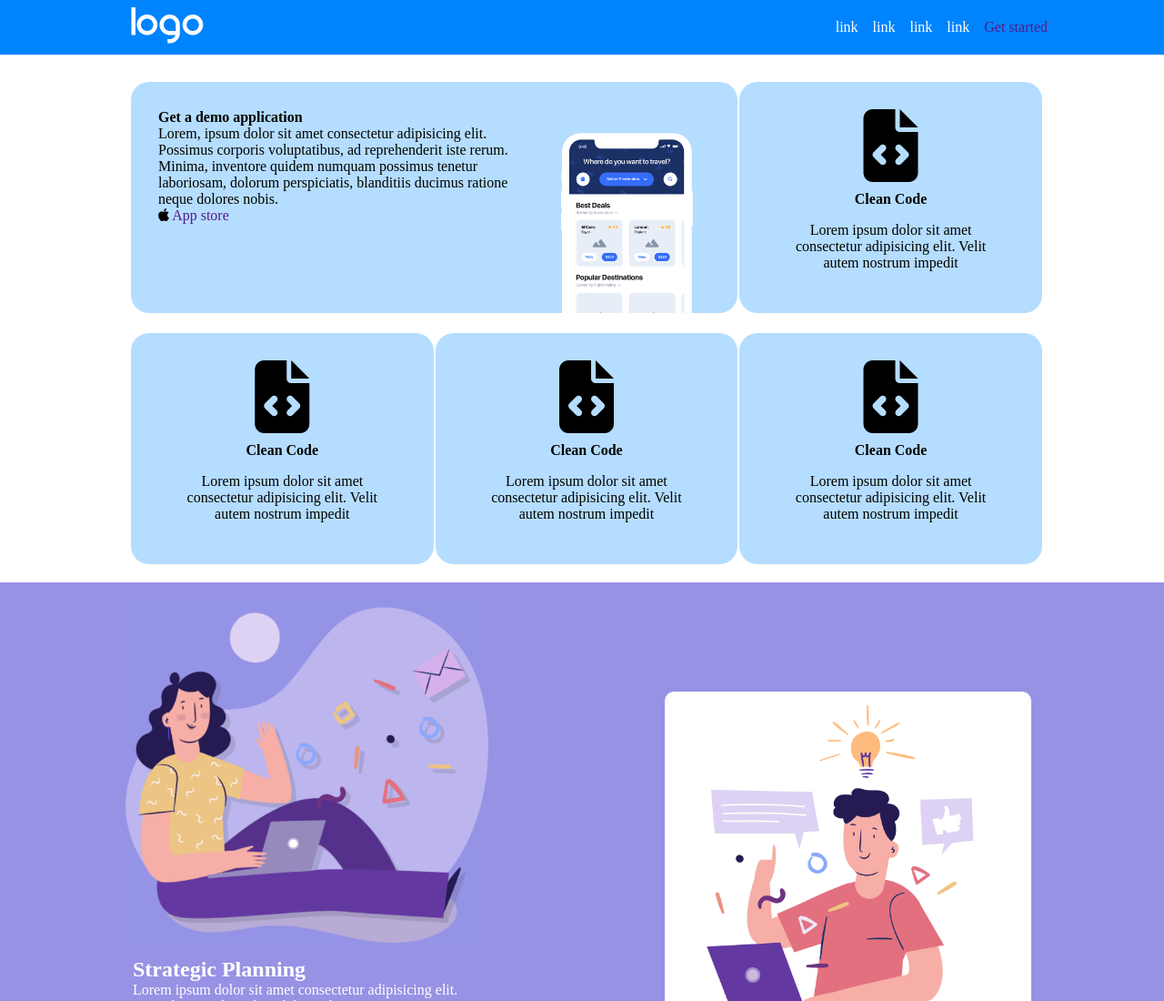
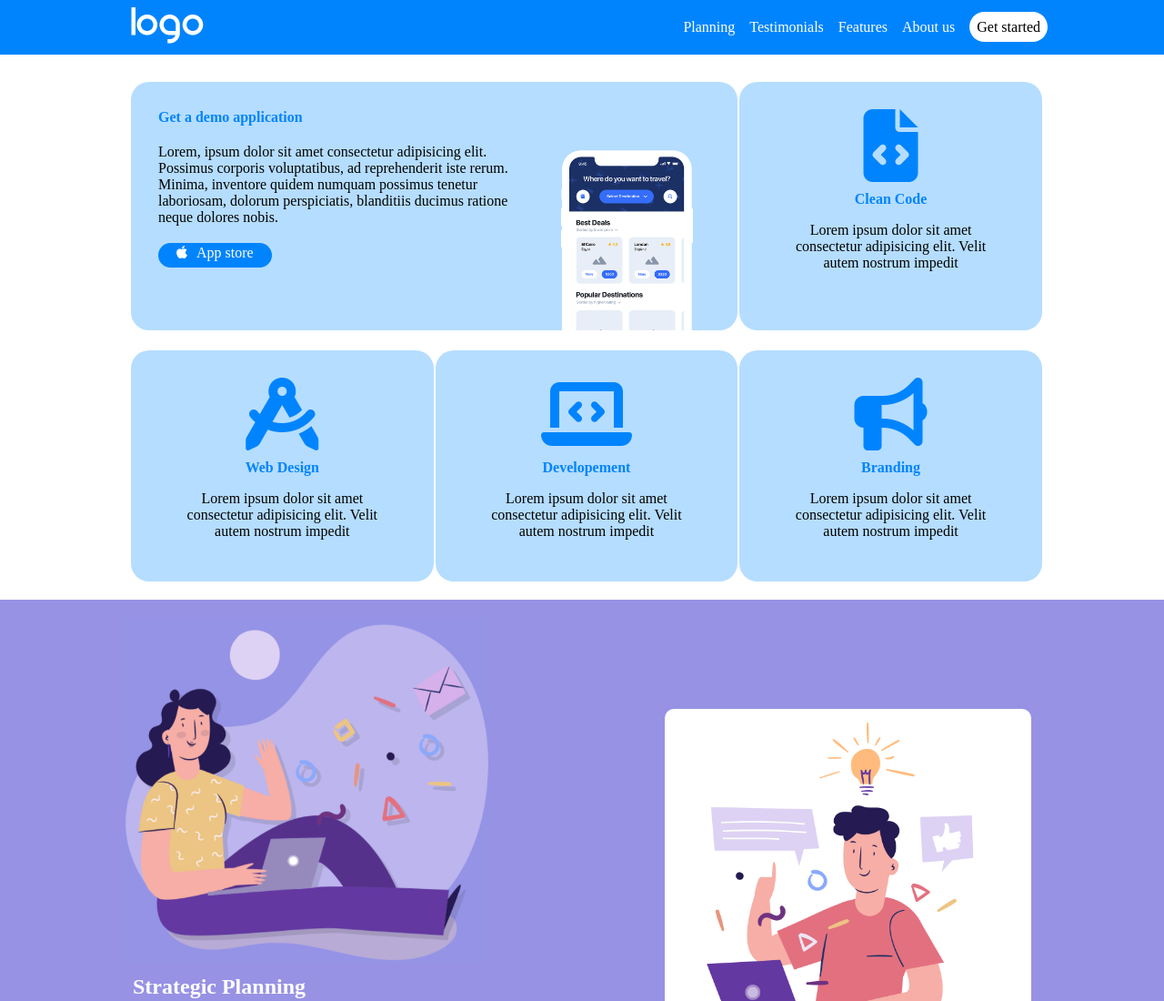
Before and after one commit to GessicaCalcagno/htmlcss-responsive-layout, a plain HTML site: page index.html in a window 1280 px wide. Shown: the top 1100 px of the page at 91% size. Drawn offline with Linux system fonts and the light colour scheme.

Commit message:
Add: customized header and hero

```diff
--- a/css/style.css
+++ b/css/style.css
@@ -25,11 +25,11 @@ body {
 /************************************************
     UTILITIES
  ************************************************/
- a{
+a {
     text-decoration: none;
 }
 
- .flex {
+.flex {
     display: flex;
 }
 
@@ -38,7 +38,7 @@ body {
     align-items: center;
 }
 
-.text-align-center{
+.text-align-center {
     text-align: center;
 }
 
@@ -46,19 +46,39 @@ body {
     justify-content: space-between;
 }
 
-.white{
+.white {
     color: white;
 }
-.mrg-top-70{
+
+.mrg-top-70 {
     margin-top: 70px;
 }
 
-.mrg-top-20{
+.mrg-top-20 {
     margin-top: 20px;
 }
 
-.pdg-20{
+.pdg-20 {
     padding: 20px;
+}
+
+.color-blue-text {
+    color: #0084FD;
+}
+
+.bold {
+    font-weight: bolder;
+}
+
+.pdg-bottom-20 {
+    padding-bottom: 20px;
+}
+
+.pdg-right-10 {
+    padding-right: 10px;
+}
+.pdg-top-20{
+    padding-top: 20px;
 }
 
 /* ------------HEADER ----------*/
@@ -89,82 +109,110 @@ body {
     border: 0;
     background-color: transparent;
 }
+
+.btn-header {
+    background-color: white;
+    color: black;
+    padding: 0.5rem;
+    border-radius: 25px;
+    font-weight: 500;
+}
+
 /* ------------ AND HEADER ----------*/
 
 /****************************************************************/
 
 /* -------------- HERO ---------------------*/
-.hero-section{
+.hero-section {
     padding-bottom: 20px;
 }
+
 .card,
 .big-card,
-.card-right{
+.card-right {
     width: 100%;
     margin-top: 20px;
     border-radius: 20px;
     background-color: #B5DDFF;
-      /* degub */
+    /* degub */
     /* min-height: 100px; */
 }
-.big-card{
+
+.big-card {
     padding: 20px 20px 0 20px;
 }
+
 .phone-img {
-display: block;
+    display: block;
 }
 
-.hero-phone-img{
+.hero-phone-img {
     width: 50%;
     margin-left: 25%;
 }
 
+.btn-apple {
+    background-color: #0084FD;
+    padding: 2px 20px 8px 20px;
+    border-radius: 20px;
+    vertical-align: middle;
+}
+
+.fa-brands .fa-apple{
+    padding: 20px 10px 2px 0;
+    font-weight: 100;
+}
+
 .card-right,
-.card{
+.card {
     padding: 20px;
 }
 
-.hero-icone> .fa-solid{
+.hero-icone>.fa-solid {
     font-size: 5rem;
     padding-bottom: 10px;
 }
-.text-hero{
+
+.text-hero {
     padding: 1rem;
 }
 
 /**********************************************************************/
 
 /* <!---------- SEZIONE STRATEGIC PLANNING -----------> */
-.strategic{
+.strategic {
     width: 100%;
-    background-color: #9792E4 ;
+    background-color: #9792E4;
     padding: 20px 10px;
 }
 
-.strat-left{
+.strat-left {
     padding: 10px;
 }
-.app-dev-right{
+
+.app-dev-right {
     background-color: white;
     border-radius: 10px;
     margin: 20px 10px 0 10px;
 }
 
-.strat-right{
+.strat-right {
     padding: 10px;
 }
+
 /**********************************************************************/
 
 /* <!---------- SEZIONE TESTIMONIAL -----------> */
-.testimonial{
+.testimonial {
     padding: 40px 0;
 
 }
-.title-center{
+
+.title-center {
     padding-bottom: 20px;
 }
 
-.cardtest{
+.cardtest {
     background-color: #9792E4;
     border-radius: 20px;
     padding: 20px 5px;
@@ -181,12 +229,13 @@ display: block;
 /**********************************************************************/
 
 /* <!-- SEZIONE BENEFIT OF WORKING  --> */
-.benefit-work{
+.benefit-work {
     width: 100%;
-    background-color: #9792E4 ;
+    background-color: #9792E4;
     padding: 0 0 20px 0;
 }
-.beneft-card{
+
+.beneft-card {
     background-color: white;
     border-radius: 10px;
     text-align: left;
--- a/index.html
+++ b/index.html
@@ -31,19 +31,19 @@
             <!-- Desktop logo a sinistra e <a> list con <a> stilizzato come un bottone -->
             <nav class="header-menu center">
                 <ul class="white">
-                    <li><a class="white" href="#">link</a></li>
-                    <li><a class="white" href="#">link</a></li>
-                    <li><a class="white" href="#">link</a></li>
-                    <li><a class="white" href="#">link</a></li>
+                    <li><a class="white" href="#">Planning</a></li>
+                    <li><a class="white" href="#">Testimonials</a></li>
+                    <li><a class="white" href="#">Features</a></li>
+                    <li><a class="white" href="#">About us</a></li>
                     <!-- Backgorund bianco -->
-                    <li><a href="">Get started</a></li>
+                    <li><a class="btn-header" href="#">Get started</a></li>
                 </ul>
             </nav>
 
             <!-- Humburger menù non c'è più in desktop-->
             <div class="hamburger-menu">
                 <button class="hamburger-menu-btn">
-                    <i class="fa-solid fa-bars"></i>
+                    <i class="fa-solid fa-bars white"></i>
                 </button>
             </div>
         </div>
@@ -59,24 +59,25 @@
                 <div class="mrg-top-70 container hero-container hero-wrapper ">
                     <div class="big-card ">
                         <div class="texthero ">
-                            <h4>Get a demo application</h4>
-                            <p>Lorem, ipsum dolor sit amet consectetur adipisicing elit. Possimus corporis voluptatibus,
+                            <h4 class="color-blue-text bold pdg-bottom-20">Get a demo application</h4>
+                            <p class="pdg-bottom-20">Lorem, ipsum dolor sit amet consectetur adipisicing elit. Possimus corporis voluptatibus,
                                 ad reprehenderit iste rerum. Minima, inventore quidem numquam possimus tenetur
                                 laboriosam, dolorum perspiciatis, blanditiis ducimus ratione neque dolores nobis.</p>
-                            <i class="fa-brands fa-apple"></i>
-                            <a href="">App store</a>
+
+                                <a class="white btn-apple" href="#"><i class="fa-brands fa-apple pdg-right-10  white"></i>App store</a>
+
 
                         </div>
                         <div class="hero-phone-img text-align-center">
-                            <img class="phone-img" src="./img/phone.png" alt="">
+                            <img class="phone-img pdg-top-20" src="./img/phone.png" alt="">
                         </div>
                     </div>
 
                     <!-- 2 CARD -->
                     <div class="card-right text-align-center ">
                         <div class="hero-icone">
-                            <i class="fa-solid fa-file-code"></i>
-                            <h4>Clean Code</h4>
+                            <i class="fa-solid fa-file-code color-blue-text"></i>
+                            <h4 class="color-blue-text bold">Clean Code</h4>
                         </div>
                         <div class="text-hero">
                             <p>Lorem ipsum dolor sit amet consectetur adipisicing elit. Velit autem nostrum impedit</p>
@@ -86,8 +87,8 @@
                     <!-- 3 CARD -->
                     <div class="card text-align-center ">
                         <div class="hero-icone">
-                            <i class="fa-solid fa-file-code"></i>
-                            <h4>Clean Code</h4>
+                            <i class="fa-solid fa-compass-drafting color-blue-text"></i>
+                            <h4 class="color-blue-text bold">Web Design</h4>
                         </div>
                         <div class="text-hero">
                             <p>Lorem ipsum dolor sit amet consectetur adipisicing elit. Velit autem nostrum impedit</p>
@@ -97,8 +98,8 @@
                     <!-- 4 CARD -->
                     <div class="card text-align-center ">
                         <div class="hero-icone">
-                            <i class="fa-solid fa-file-code"></i>
-                            <h4>Clean Code</h4>
+                            <i class="fa-solid fa-laptop-code color-blue-text"></i>
+                            <h4 class="color-blue-text bold">Developement</h4>
                         </div>
                         <div class="text-hero">
                             <p>Lorem ipsum dolor sit amet consectetur adipisicing elit. Velit autem nostrum impedit</p>
@@ -109,8 +110,8 @@
                     <!-- 5 CARD -->
                     <div class="card text-align-center ">
                         <div class="hero-icone">
-                            <i class="fa-solid fa-file-code"></i>
-                            <h4>Clean Code</h4>
+                            <i class="fa-solid fa-bullhorn color-blue-text"></i>
+                            <h4 class="color-blue-text bold">Branding</h4>
                         </div>
                         <div class="text-hero">
                             <p>Lorem ipsum dolor sit amet consectetur adipisicing elit. Velit autem nostrum impedit</p>
```
